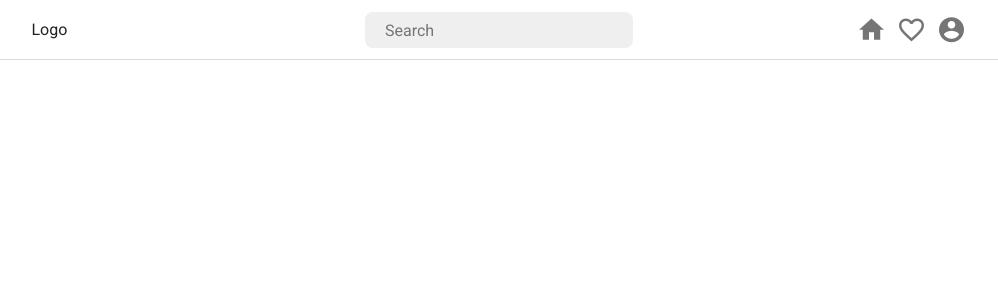
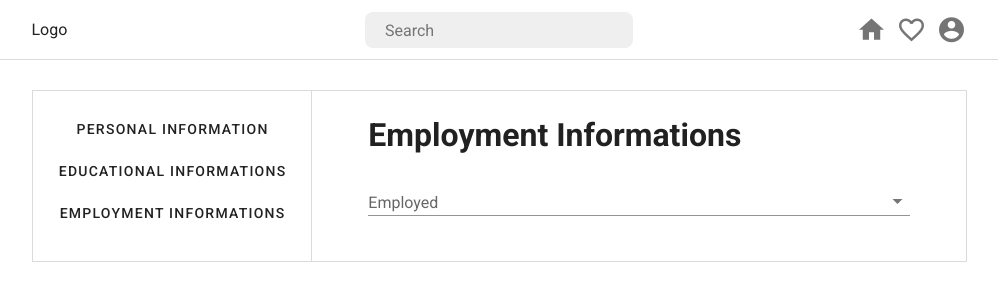
Before and after one commit to chusieme14/thesis-front, a Nuxt app: page /profile in a window 1280 px wide. Shown: the top 300 px of the page, without its empty margins (141-1139 px from the left). Built offline with nearby package versions, Linux system fonts and the light colour scheme.

Commit message:
edit page

```diff
--- /dev/null
+++ b/components/educational-info.vue
@@ -0,0 +1,50 @@
+<template>
+     <div>
+        <h1>Educational Informations</h1>
+        <div class="educ-attainment">
+            <v-select :items="educ_attain" label="High Educational Attainment" dense></v-select>
+        </div>
+        <div class="examp-pass">
+            <v-select :items="exam_pass" label="Professional Exam Passed" dense></v-select>
+        </div>
+        <v-text-field class="award pt-0" label="Award(s)" hide-details="auto"></v-text-field>
+        <div class="course">
+            <v-select :items="course" label="Course" dense></v-select>
+        </div>
+         <v-text-field class="section pt-0" label="Section" hide-details="auto"></v-text-field>
+         <div class="graduated">
+            <v-select :items="graduated" label="Graduated" dense></v-select>
+        </div>
+    </div>
+</template>
+
+<style scoped>
+    h1 {
+        margin-bottom: 20px;
+    }
+
+    .educ-attainment,
+    .examp-pass,
+    .employ,
+    .course,
+    .graduated {
+        margin-bottom: 30px;
+    }
+
+    .award,
+    .section {
+        margin-bottom: 40px;
+        margin-top: -10px;
+    }
+</style>
+
+<script>
+  export default {
+    data: () => ({
+      educ_attain: ['Baccalaureate', 'Masteral', 'Doctorate'],
+      exam_pass: ['Yes', 'No'],
+      course: ['Bachelor of Secondary Education', 'Bachelor of Science in Computer Science','Bachelor of Science in Information Technology','Bachelor of Science in Office Administration'],
+      graduated: ['2021-2022', '2020-2021','2019-2020','2018-2019','2017-2018'],
+    }),
+  }
+</script>
--- /dev/null
+++ b/components/employment-info.vue
@@ -0,0 +1,22 @@
+<template>
+    <div>
+        <h1>Employment Informations</h1>
+         <div class="employ">
+            <v-select :items="employ" label="Employed" dense></v-select>
+        </div>
+    </div>
+</template>
+
+<style scoped>
+    h1 {
+        margin-bottom: 30px;
+    }
+</style>
+
+<script>
+  export default {
+    data: () => ({
+      employ: ['Yes', 'No'],
+    }),
+  }
+</script>
--- /dev/null
+++ b/components/personal-info.vue
@@ -0,0 +1,75 @@
+<template>
+     <div>
+         <h1>Personal Informations</h1>
+        <v-text-field class="mb-4" label="First Name" hide-details="auto"></v-text-field>
+        <v-text-field class="mb-4" label="Last Name" hide-details="auto"></v-text-field>
+        <v-text-field class="mb-4" label="Middle Name" hide-details="auto"></v-text-field>
+
+        <v-text-field class="mb-4" v-model="email" label="Student Number" hide-details="auto"></v-text-field>
+        <v-text-field label="Contact Number" type="number" hide-details="auto"></v-text-field>
+        <div class="civil-status">
+            <v-select :items="civil_status" label="Civil Status" dense></v-select>
+        </div>
+        <div>
+            <v-menu
+            ref="menu"
+            v-model="menu"
+            :close-on-content-click="false"
+            transition="scale-transition"
+            offset-y
+            min-width="auto"
+            >
+            <template v-slot:activator="{ on, attrs }">
+                <v-text-field
+                v-model="date"
+                label="Birthday date"
+                prepend-icon="mdi-calendar"
+                readonly
+                v-bind="attrs"
+                v-on="on"
+                ></v-text-field>
+            </template>
+            <v-date-picker
+                v-model="date"
+                :active-picker.sync="activePicker"
+                :max="(new Date(Date.now() - (new Date()).getTimezoneOffset() * 60000)).toISOString().substr(0, 10)"
+                min="1950-01-01"
+                @change="save"
+            ></v-date-picker>
+            </v-menu>
+        </div>
+        <v-text-field class="mb-4 pt-0" label="Location of Residence" hide-details="auto"></v-text-field>
+        <div class="gender">
+            <v-select :items="gender" label="Gender" dense></v-select>
+        </div>
+    </div>
+</template>
+
+<style scoped>
+    .civil-status,
+    .gender {
+        margin-top: 30px;
+    }
+</style>
+
+
+<script>
+  export default {
+    data: () => ({
+      civil_status: ['Single', 'Married', 'Separated', 'Widowed'],
+      gender: ['Male', 'Female'],
+      date: null,
+      menu: false,
+    }),
+    watch: {
+      menu (val) {
+        val && setTimeout(() => (this.activePicker = 'YEAR'))
+      },
+    },
+    methods: {
+      save (date) {
+        this.$refs.menu.save(date)
+      },
+    },
+  }
+</script>
--- a/layouts/default.vue
+++ b/layouts/default.vue
@@ -1,7 +1,9 @@
 <template>
   <v-app>
     <app-header/>
-    <Nuxt />
+    <div class="body">
+      <Nuxt />
+    </div>
   </v-app>
 </template>
 
@@ -17,3 +19,9 @@ export default {
   }
 }
 </script>
+
+<style scoped>
+ .body {
+   margin-top: 60px;
+ }
+</style>
--- a/pages/profile.vue
+++ /dev/null
@@ -1,8 +0,0 @@
-<template>
-    <div>profile</div>
-</template>
-<script>
-export default {
-
-}
-</script>
--- /dev/null
+++ b/pages/profile/index.vue
@@ -0,0 +1,79 @@
+<template>
+    <div class="profile">
+        <div class="categ">
+            <ul>
+                <li><v-btn @click="tabs=1">personal information</v-btn></li>
+                <li><v-btn @click="tabs=2">Educational Informations</v-btn></li>
+                <li><v-btn @click="tabs=3">Employment Informations</v-btn></li>
+            </ul>
+        </div>
+        <div class="infos">
+            <personal-info v-if="tabs==1"></personal-info>
+            <educational-info v-if="tabs==2"></educational-info>
+            <employment-info v-if="tabs==3"></employment-info>
+
+        </div>
+    </div>
+
+
+</template>
+<script>
+import PersonalInfo from "../../components/personal-info.vue";
+export default {
+    components:{PersonalInfo},
+    data(){
+        return{
+            tabs:1,
+            tabs:2,
+            tabs:3
+        }
+    }
+}
+</script>
+<style scoped>
+    .profile {
+        margin-right: 28px;
+        max-width: 935px;
+        width: 100%;
+        background: transparent;
+        width: 100%;
+        margin: auto;
+        margin-top: 30px;
+        display: flex;
+        border: 1px solid rgba(var(--b6a,219,219,219),1);
+    }
+
+    .profile .categ {
+        width: 30%;
+        padding-top: 20px;
+        border-right: 1px solid rgba(var(--b6a,219,219,219),1);
+    }
+
+    .profile .infos {
+        width: 70%;
+        padding-top: 20px;
+        padding-left: 6%;
+        padding-right: 6%;
+        padding-bottom: 3%;
+    }
+
+    .profile ul {
+        padding-left: 0;
+    }
+
+    .profile ul li {
+        list-style: none;
+        margin-bottom: 6px;
+    }
+
+    .profile ul li button {
+        box-shadow: none;
+        width: 100%;
+        background-color: transparent !important;
+    }
+
+    .profile ul li button span.v-btn__content {
+        justify-content: start !important;
+    }
+
+</style>
```
